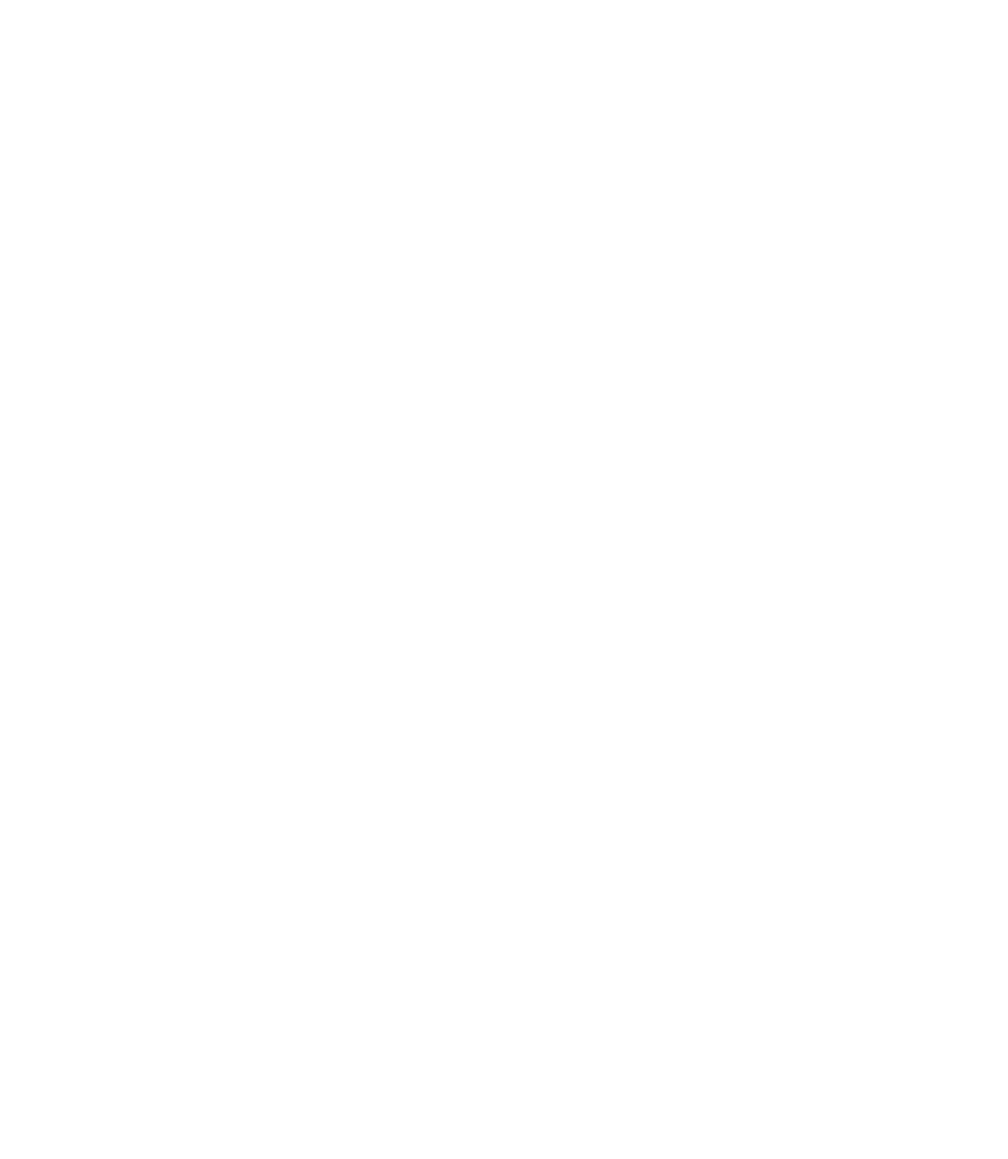
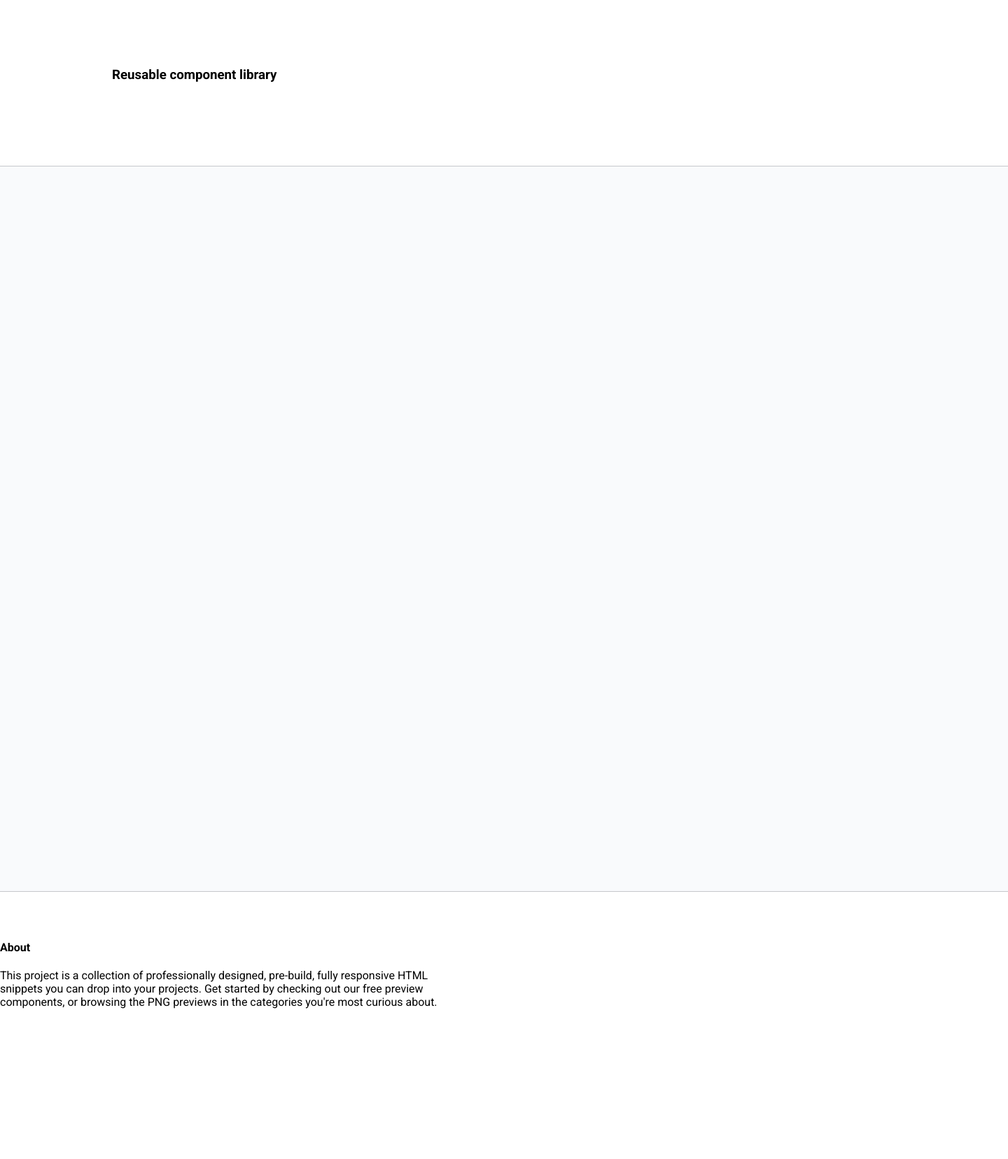
Before and after one commit to js-tasks-ru/htmlcss-20230411_sychevaea, a website: page index.html in a window 1280 px wide. Shown: the whole page at 70% size, 1440 px wide, since content can reach past the window. Before the commit the page ends 800 px from the top, so only its background shows below. Drawn offline with Linux system fonts and the light colour scheme.

Commit message:
Add main page

```diff
--- a/assets/css/main.css
+++ b/assets/css/main.css
@@ -1,4 +1,9 @@
 @import '../fonts/fonts.css';
+
+@import '../../components/page/page.css';
+@import '../../components/header/header.css';
+@import '../../components/footer/footer.css';
+@import '../../components/main/main.css';
 
 :root {
     --white: #ffffff;
--- /dev/null
+++ b/components/footer/footer.css
@@ -0,0 +1,16 @@
+.footer {
+  position: absolute;
+  top: 1273px;
+  left: 0px;
+  width: 1440px;
+  height: 384px;
+}
+
+.footer__title {
+  margin-top: 72px;
+}
+
+.footer__description {
+  width: 640px;
+  margin-top: 152;
+}
--- /dev/null
+++ b/components/header/header.css
@@ -0,0 +1,13 @@
+.header {
+  position: absolute;
+  height: 237px;
+  width: 1440px;
+  left: 0px;
+  top: 0px;
+}
+
+.header__title {
+  color: black;
+  margin-top: 96px;
+  margin-left: 160px;
+}
--- /dev/null
+++ b/components/main/main.css
@@ -0,0 +1,12 @@
+
+.main {
+  position: absolute;
+  width: 1440px;
+  height: 1036px;
+  left: 0px;
+  top: 237px;
+
+  background: #F9FAFC;
+  border-top: 1px solid #C6C7CB;
+  border-bottom: 1px solid #C6C7CB;
+}
--- /dev/null
+++ b/components/page/page.css
@@ -0,0 +1,9 @@
+<html lang="en">
+<head>
+  <meta charset="UTF-8">
+  <meta http-equiv="X-UA-Compatible" content="IE=edge">
+  <meta name="viewport" conten="width=device-width, initial-scale=1.0">
+  <link rel="stylesheet" href="https://github.com/necolas/normalize.css/blob/master/normalize.css">
+  <link rel="stylesheet" href="assets/css/main.css">
+ <title>Document</title>
+</head>
--- a/index.html
+++ b/index.html
@@ -6,5 +6,21 @@
     </head>
     <body>
 
+	<div class="page">
+		<header class="header">
+                  <h3 class="header__title">
+                    Reusable component library
+                  </h3>
+                </header>
+                <main class="main"></main>
+                <footer class="footer">
+                  <h4 class="footer__title">About</h4>
+                  <p class="footer__description">This project is a collection of professionally designed, pre-build,
+                   fully responsive HTML snippets you can drop into your projects. Get started by
+                   checking out our free preview components, or browsing the PNG previews in the categories
+                   you're most curious about.
+                  </p>
+                </footer>
+        </div>
     </body>
 </html>
```
